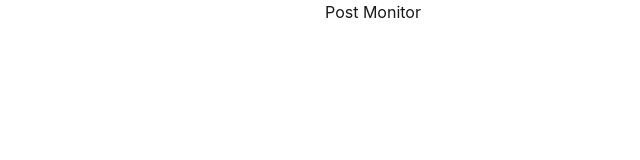
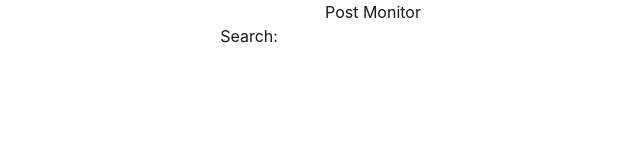
Before and after one commit to szymon-malinowski/post-monitor, a React (Vite) app: page / in a window 1280 px wide. Shown: the top 160 px of the page, without its empty margins (267-907 px from the left). Built offline with nearby package versions, Linux system fonts and the light colour scheme.

Commit message:
Fix search term handling and improve SearchBar component layout

```diff
--- a/src/components/post.monitor.jsx
+++ b/src/components/post.monitor.jsx
@@ -1,24 +1,23 @@
 import React, { useState, useEffect } from "react";
+import SearchBar from "./search.bar";
 
 export default function PostMonitor() {
   const [searchTerm, setSearchTerm] = useState("");
 
   const defaultTitle = "Post Monitor";
+  document.title = defaultTitle;
   useEffect(() => {
-    if (searchTerm.trim === "") {
+    if (searchTerm.trim() === "") {
       document.title = defaultTitle;
     } else {
       document.title = searchTerm;
     }
   }, [searchTerm]);
 
-  function handleSearchTerm() {
-    setSearchTerm
-  }
   return (
     <>
       <h1>Post Monitor</h1>
-
+      <SearchBar searchTerm={searchTerm} onChange={setSearchTerm} />
     </>
   );
 }
--- a/src/components/search.bar.jsx
+++ b/src/components/search.bar.jsx
@@ -1,6 +1,15 @@
-export default function SearchBar({searchTerm, onChange}) {
-    return(
+export default function SearchBar({ searchTerm, onChange }) {
+  return (
     <>
-    <input type="text" value={searchTerm} onChange={onChange}/>
-    </>);
+      <div>
+        <label htmlFor="seach-input">Search:</label>
+        <input
+          id="search-input"
+          type="text"
+          value={searchTerm}
+          onChange={(event) => onChange(event.target.value)}
+        />
+      </div>
+    </>
+  );
 }
```
